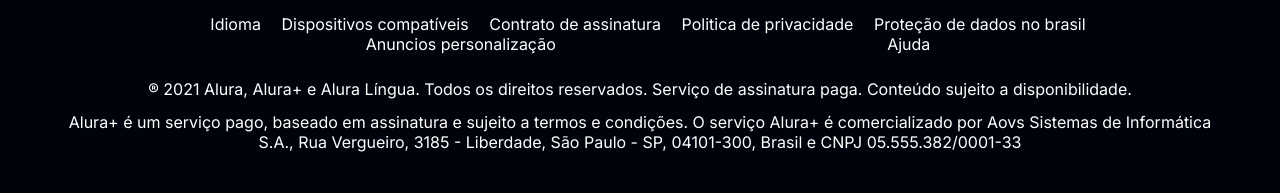
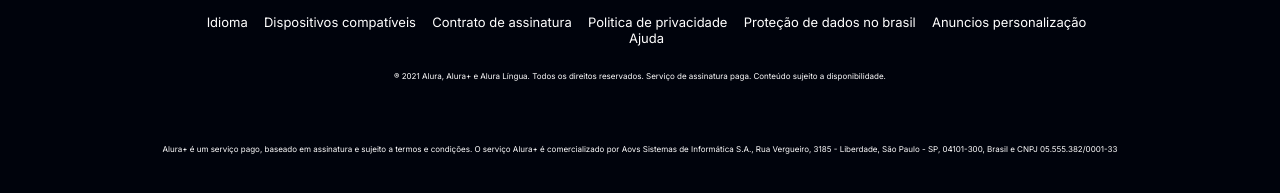
Before and after one commit to DuDSTOPIA/HTML5-CSS3, a plain HTML site: page index.html in a window 1280 px wide. Shown: the part 3663-3856 px from the top of the page. Before the commit the page ends 3828 px from the top, so only its background shows below. Drawn offline with Linux system fonts and the light colour scheme.

Commit message:
Acertando fonte e espaçamentos do rodapé

```diff
--- a/style.css
+++ b/style.css
@@ -136,6 +136,7 @@ body {
 .lista__link {
     list-style-type: none;
     color: var(--branco-principal);
+    font-size: 13px;
 }
 
 .lista__link a{
@@ -147,6 +148,8 @@ body {
 .rodape__texto {
     width: 90%;
     margin: 1% 5%;
+    font-size: 0.5em;
+    padding-bottom: 50px;
 }
 
 .lista__link a:hover {
```
